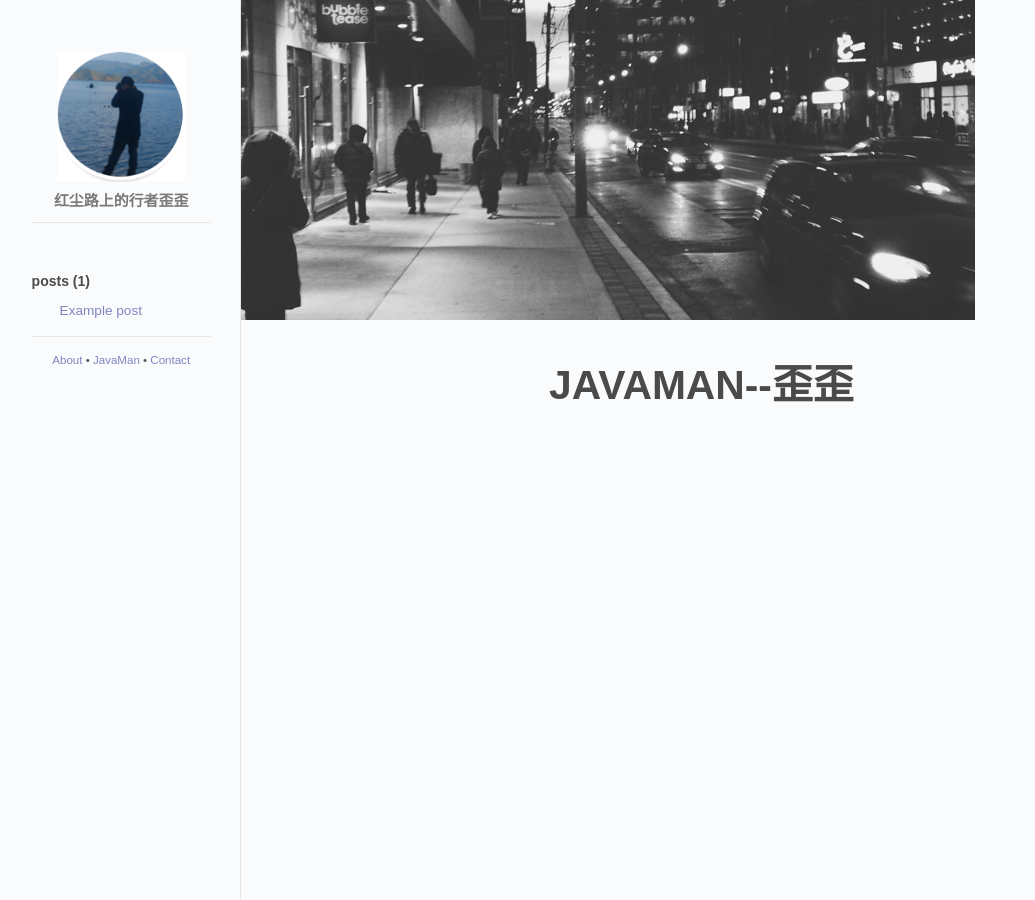
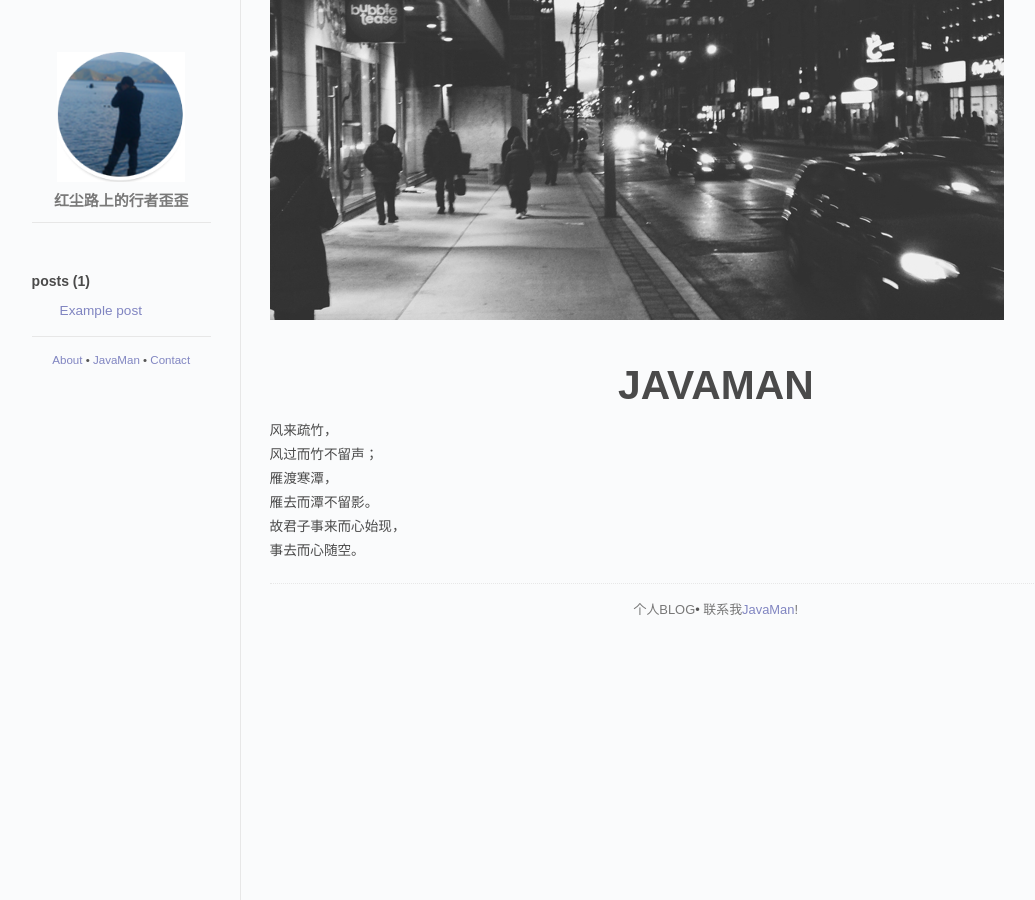
Before and after one commit to javamanyy/javamanyy, a Jekyll site: the page built from index.html, in a window 1280 px wide. Shown: the whole page, without its empty margins (118-1153 px from the left). Built offline with Jekyll 4.4.1, drawn with Linux system fonts in a browser that asks for light colours; nearby versions of some CDN libraries; library files that are not in the unit come from our copies; Markdown is read by kramdown in place of the engine named in the settings.

Commit message:
Update index.html

```diff
--- a/index.html
+++ b/index.html
@@ -1,12 +1,32 @@
 ---
 layout: default
-title: JavaMan
+title: Home
 ---
-<div id="post-info">
-	<div id="cover-photo-container">
-	  <img id="cover-photo" src="/images/cover.jpg">
+<div class="content" id="home">
+  <div id="sidebar-button">
+    <img src="/images/sidebar-button.png">
+  </div>
+  <div id="post-info">
+    <div id="cover-photo-container">
+      <img id="cover-photo" src="/images/cover.jpg">
+    </div>
+    <div id="info-container">
+	  <h1 id="title" align="center">JavaMan</h1>
 	</div>
-	<div id="info-container">
-	  <h1 id="title" align="center">JavaMan--歪歪</h1>
-	</div>
+  </div>
+
+  <div class="post">
+    风来疏竹，<br/>
+	风过而竹不留声；<br/>
+	雁渡寒潭，<br/>
+	雁去而潭不留影。<br/>
+	故君子事来而心始现，<br/>
+	事去而心随空。<br/>
+  </div>
+  <div class="colophon">
+    <p align="center">
+      个人BLOG<span class="separator">&bull;</span>
+      <span id="social">联系我<a href="">JavaMan</a>!</span>
+    </p>
+  </div>
 </div>
```
